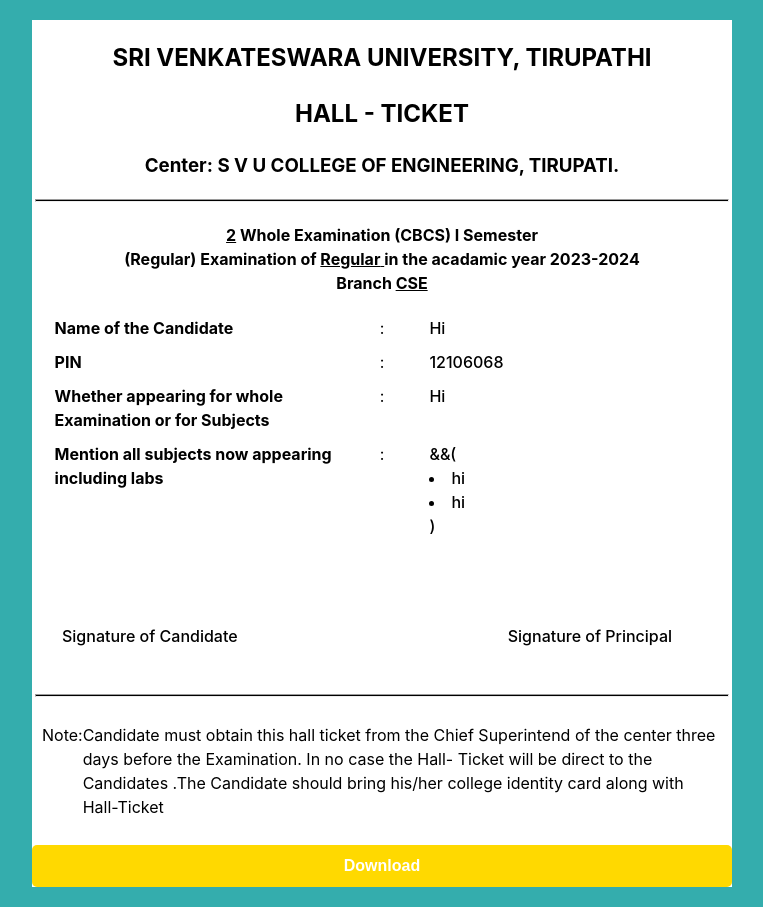
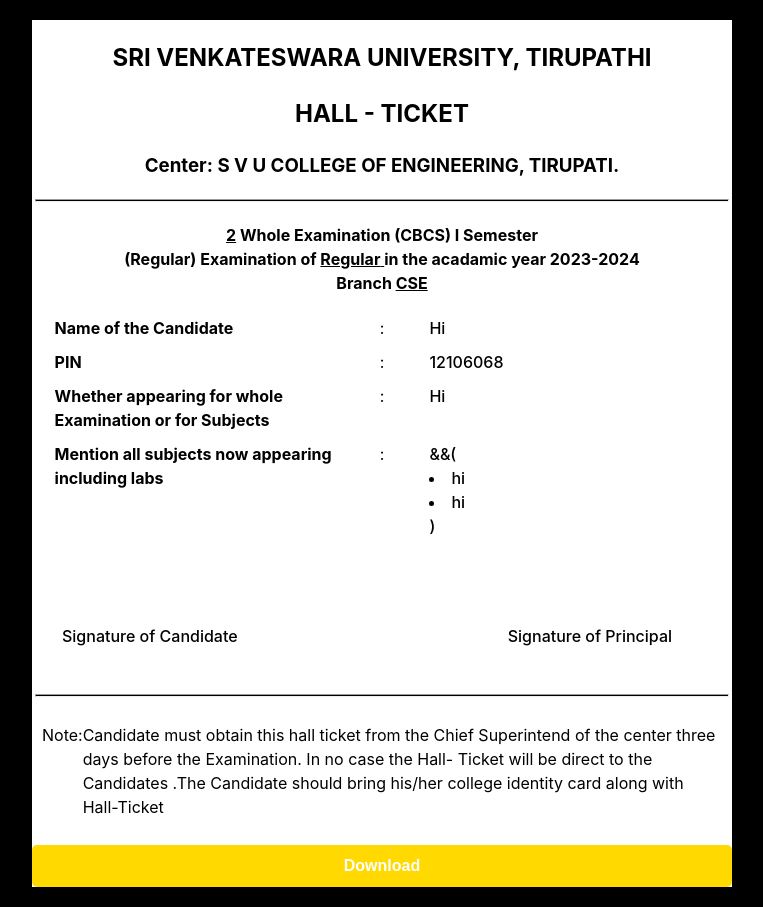
Before and after one commit to AVUKU-PRAGATHESWARI/Hallticket, a React (Create React App) app: page /hallticket in a window 1280 px wide. Shown: the whole page, without its empty margins (258-1021 px from the left). Built offline with nearby package versions, Linux system fonts and the light colour scheme.

Commit message:
Little changes on data

```diff
--- a/src/components/HallTicket/Hallticket.css
+++ b/src/components/HallTicket/Hallticket.css
@@ -1,5 +1,5 @@
 .for-hallticket-main{
-    background-color: rgb(52, 173, 173);
+    background-color: rgb(0, 0, 0);
     display: flex;
     justify-content: center;
     align-items: center;
--- a/src/components/UserEntry/UserEntry.jsx
+++ b/src/components/UserEntry/UserEntry.jsx
@@ -4,7 +4,7 @@
 const branches = ["CSE", "ECE", "MEC", "EEE", "CHE"];
 const semesters = ["I", "II", "III", "IV", "V", "VI"];
 
-const UserEntry = ({ onSubmit, pin, semester, branch, onBranchChange, onPinChange, onSemesterChange }) => {
+const UserEntry = ({onSubmit, pin, semester, branch, onBranchChange, onPinChange, onSemesterChange }) => {
   return (
     <div className='user-entry-container'>
       <form className='user-form' onSubmit={onSubmit}>
@@ -24,8 +24,6 @@
     ))}
   </select>
 </div>
-
-
         <div className='form-line'>
           <label htmlFor='branch'>Branch:</label>
           <select id='branch' value={branch} onChange={onBranchChange}>
```
